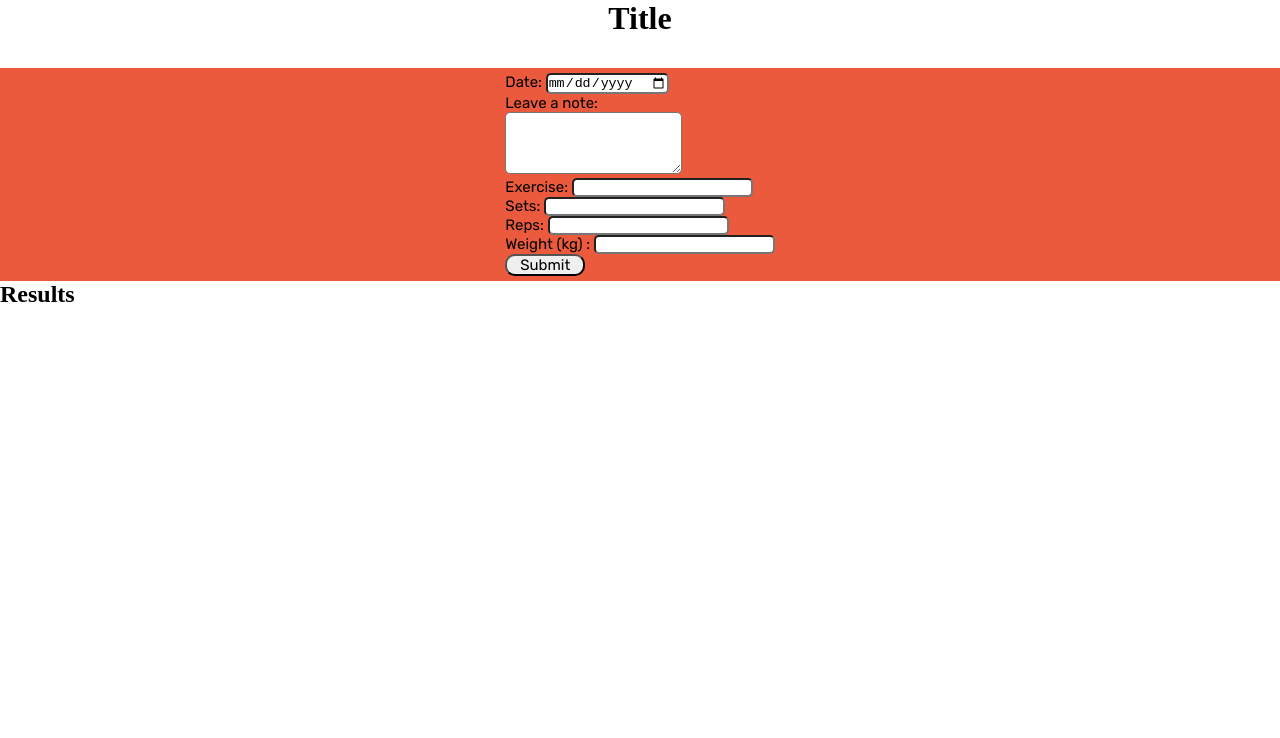
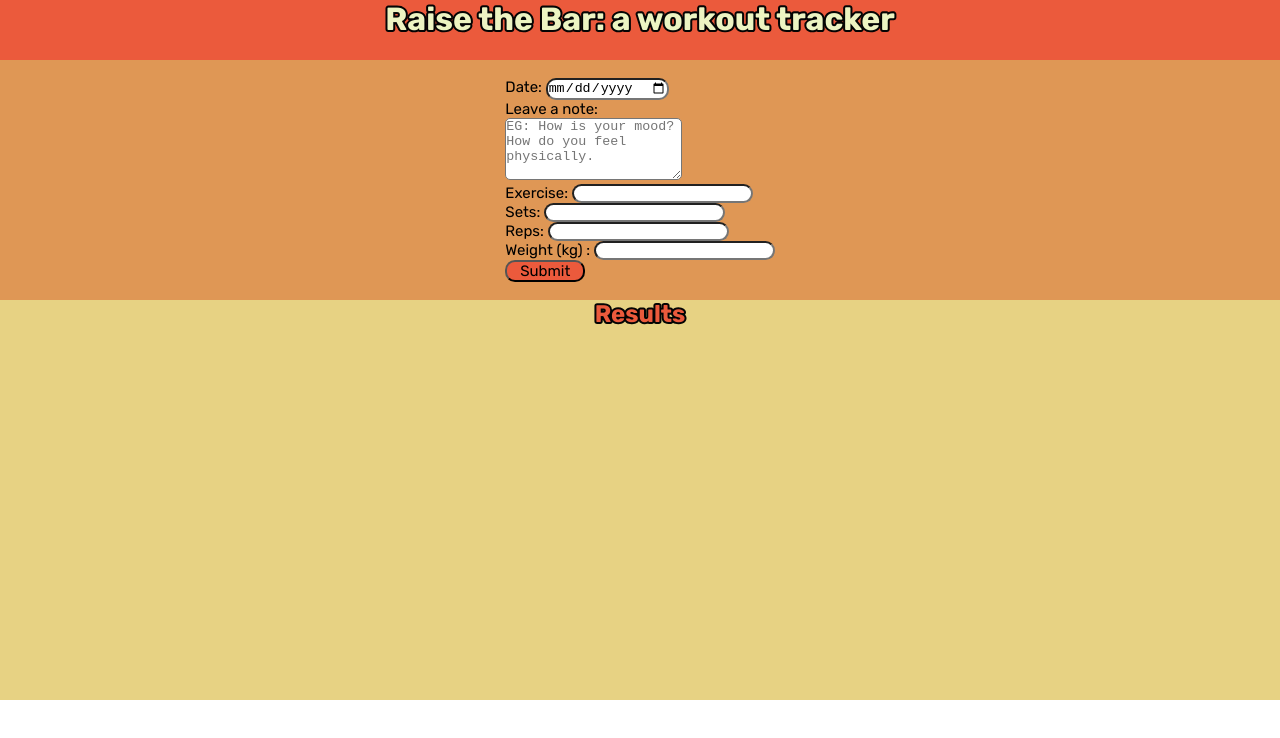
Before and after one commit to CW987/wk5a, a website built with Vite: page client/index.html in a window 1280 px wide. Built offline with nearby package versions, Linux system fonts and the light colour scheme.

Commit message:
added some colour and styles, and hover effect on button.

```diff
--- a/client/index.html
+++ b/client/index.html
@@ -10,10 +10,9 @@
   </head>
   <body>
   <header>
-    <h1>Title</h1>
+    <h1>Raise the Bar: a workout tracker</h1>
+  </header>
 
-  </header>
-  <br>
     <div class="container">
     <div class="form">
       <form class="input-form">
@@ -21,7 +20,7 @@
           <input type="date" name="date" required>
           <br>
           <label for="note">Leave a note: </label><br>
-          <textarea id="comment" name="comment"  rows="4" required></textarea>
+          <textarea id="comment" name="comment"  rows="4" required placeholder="EG: How is your mood? How do you feel physically."></textarea>
           <br>
           <label for="exercise">Exercise: </label>
           <input type="text" name="exercise" maxlength="255" required>
@@ -36,12 +35,12 @@
           <input type="number" name="weight" min="0">
           <br>
 
-          <button type="submit" style="font-family: rubik; font-size: 15px; border-radius: 10px; width: 80px;">Submit</button>
+          <button type="submit" style="font-family: rubik; font-size: 15px; border-radius: 10px; width: 80px; background-color:#EB5A3C;">Submit</button>
       </form>
     </div>
     </div>
 
-    <div class="results-container">
+    <div id="message">
       <h2>Results</h2>
 
 
--- a/client/src/style.css
+++ b/client/src/style.css
@@ -6,17 +6,18 @@
 }
 
 .form {
-    background-color:#EB5A3C;
+    background-color:#DF9755;
     display: flex;
     flex-direction: column;
     align-items:center;
     justify-content:space-evenly;
     flex-wrap: wrap;
     padding: 5px;
+    height: 15rem;
 }
 
 input {
-    border-radius: 5px;
+    border-radius: 10px;
 }
 
 textarea {
@@ -29,24 +30,35 @@ label {
 }
 
 header {
-    height: 50px;
+    height: 60px;
     display: flex;
     flex-direction: row;
     justify-content: center;
     flex-wrap: wrap;
+    font-family: rubik;
+    background-color: #EB5A3C;
+    color: #EDF4C2;
+    -webkit-text-stroke-width: 4px;
+    -webkit-text-stroke-color: #040404;
+    paint-order: stroke;
 }
 
  #message {
-    background-color:palevioletred;
-    height: 420px;
+    background-color:#E7D283;
+    height: 400px;
     display: flex;
     flex-direction: row;
     justify-content: center;
     flex-wrap: wrap;
-
+    font-family: rubik;
+    color: #EB5A3C;
+    -webkit-text-stroke-width: 4px;
+    -webkit-text-stroke-color: #040404;
+    paint-order: stroke;
 }
 
 button:hover {
-    background-color:darkgoldenrod;
-    border-color: black;
+    background-color:#E7D283;
+    border-color:white;
+    color: white;
 }
```
